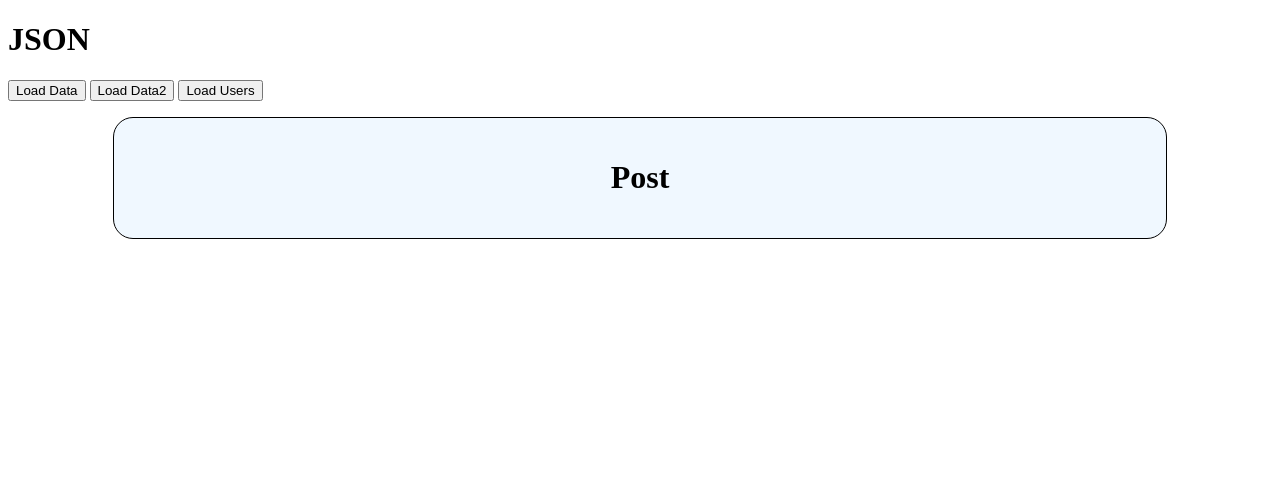
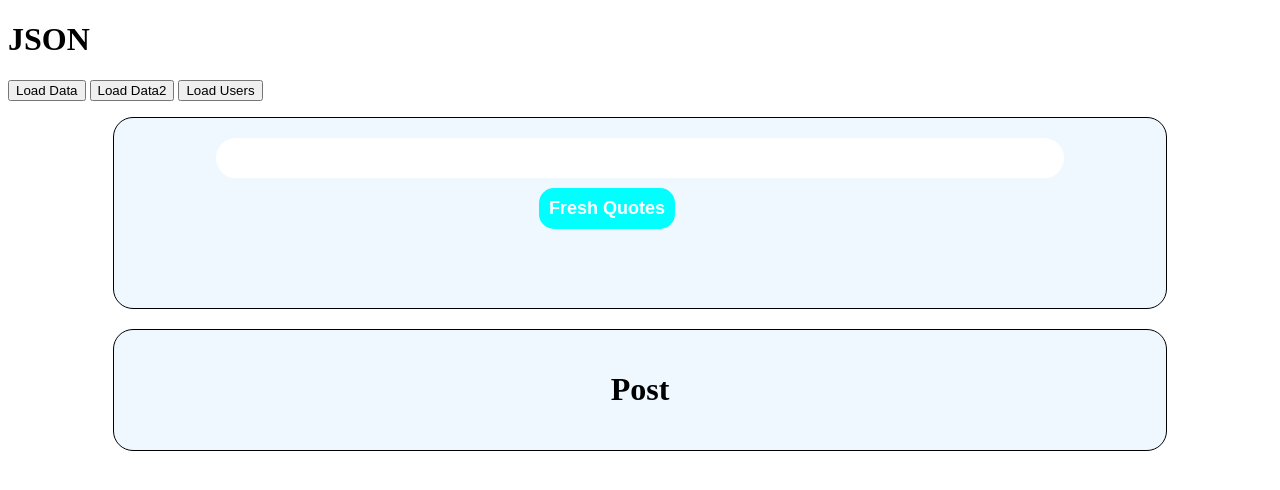
Before and after one commit to rahim4shanewaz/JSON, a plain HTML site: page index.html in a window 1280 px wide. Drawn offline with Linux system fonts and the light colour scheme; no server answers.

Commit message:
quote display

```diff
--- a/index.html
+++ b/index.html
@@ -22,6 +22,17 @@
             border-radius: 20px;
             background-color: white;
         }
+        .quote-box{
+            width: 80%;
+            height: 150px;
+            padding: 20px;
+            border: 1px solid black;
+            margin: auto;
+            margin-bottom: 20px;
+            border-radius: 20px;
+            background-color: aliceblue;
+
+        }
     </style>
 </head>
 <body>
@@ -36,20 +47,27 @@
         <ul id="ul">
         </ul>
     </div>
-    <div id="post" class="post-container">
-        <h1 style="text-align: center ;">Post</h1>
+
+    <div class="quote-box">
+        <blockquote id="quote" class="post-box">
+
+
+        </blockquote>
+        <button onclick="quoteBtn()" id="quote-btn" style="border: none; background-color: cyan; padding: 10px; font-size: large; margin-left: 40%; border-radius: 15px; color: white; font-weight: bolder;">Fresh Quotes</button>
 
     </div>
 
 
 
 
-
-
+    <div id="post" class="post-container">
+        <h1 style="text-align: center ;">Post</h1>
+    </div>
 
 
 
     <script src="fetch.js"></script>
     <script src="postByfetch.js"></script>
+    <script src="quote.js"></script>
 </body>
 </html>
--- /dev/null
+++ b/quote.js
@@ -0,0 +1,14 @@
+const quoteBtn = () =>{
+    fetch('https://api.kanye.rest')
+    .then(res => res.json())
+    .then(json => displayQuotes(json))
+
+}
+
+
+const displayQuotes = (json) =>{
+    const quoteDiv = document.getElementById('quote');
+
+    quoteDiv.innerText = json.quote;
+
+}
```
Also changed, not shown: postByfetch.js (+0 -7 lines).
